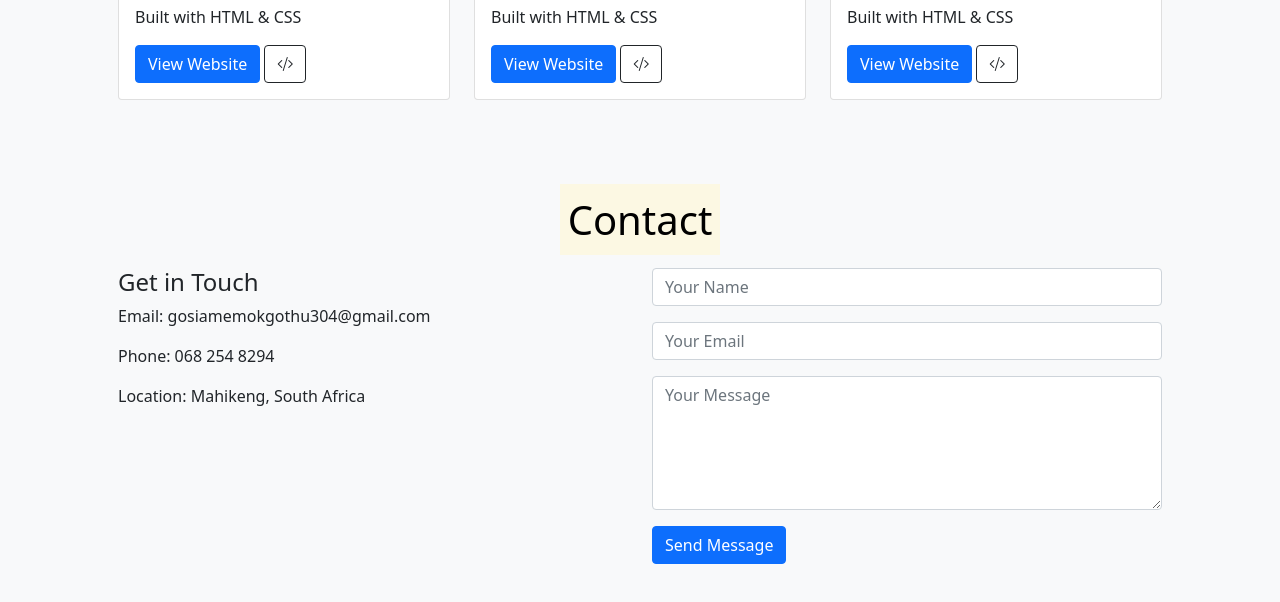
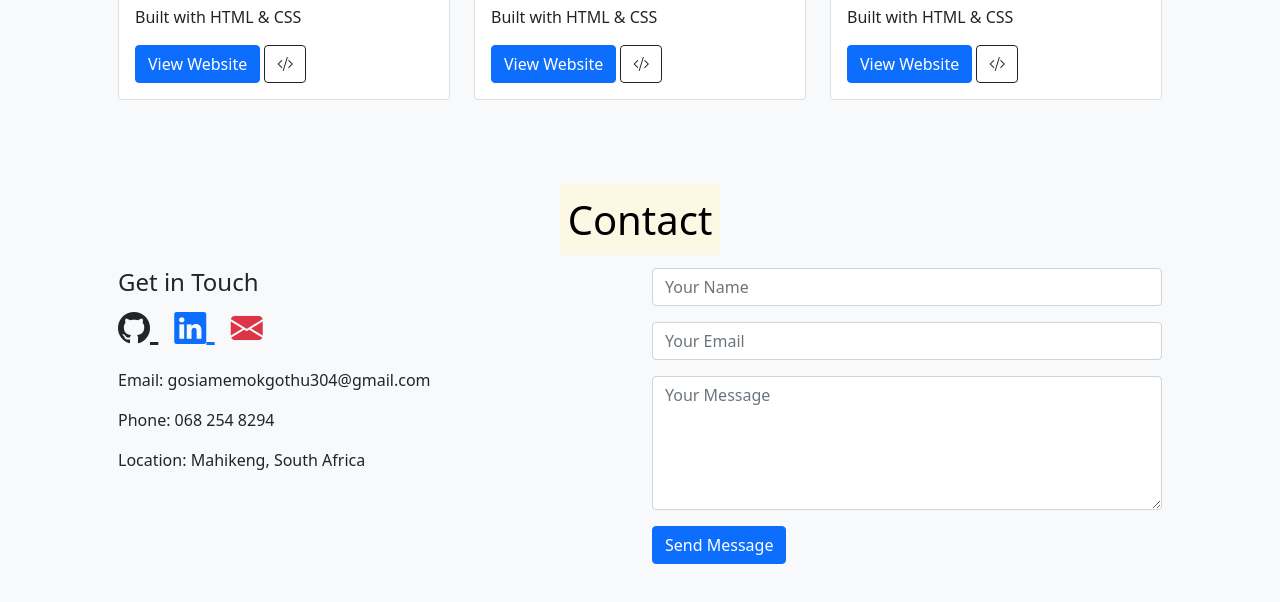
Before and after one commit to gosiamemokgothu/zaio-bootstrap-portfolio, a plain HTML site: page index.html in a window 1280 px wide. Shown: the part 1792-2394 px from the top of the page. Drawn offline with nearby package versions, Linux system fonts and the light colour scheme.

Commit message:
Added social media icons

```diff
--- a/index.html
+++ b/index.html
@@ -267,7 +267,19 @@
     <div class="row mt-4">
       <div class="col-md-6">
         <h4>Get in Touch</h4>
+         <div class="fs-2 mb-3">
+  <a href="https://github.com/gosiamemokgothu" target="_blank" class="text-dark me-3">
+    <i class="bi bi-github"></i>
+  </a>
 
+  <a href="https://www.linkedin.com/in/gosiame-mokgothu" target="_blank" class="text-primary me-3">
+    <i class="bi bi-linkedin"></i>
+  </a>
+
+  <a href="mailto:gosiamemokgothu304@gmail.com" class="text-danger">
+    <i class="bi bi-envelope-fill"></i>
+  </a>
+</div>
         <p>Email: gosiamemokgothu304@gmail.com</p>
 
         <p>Phone: 068 254 8294</p>
```
